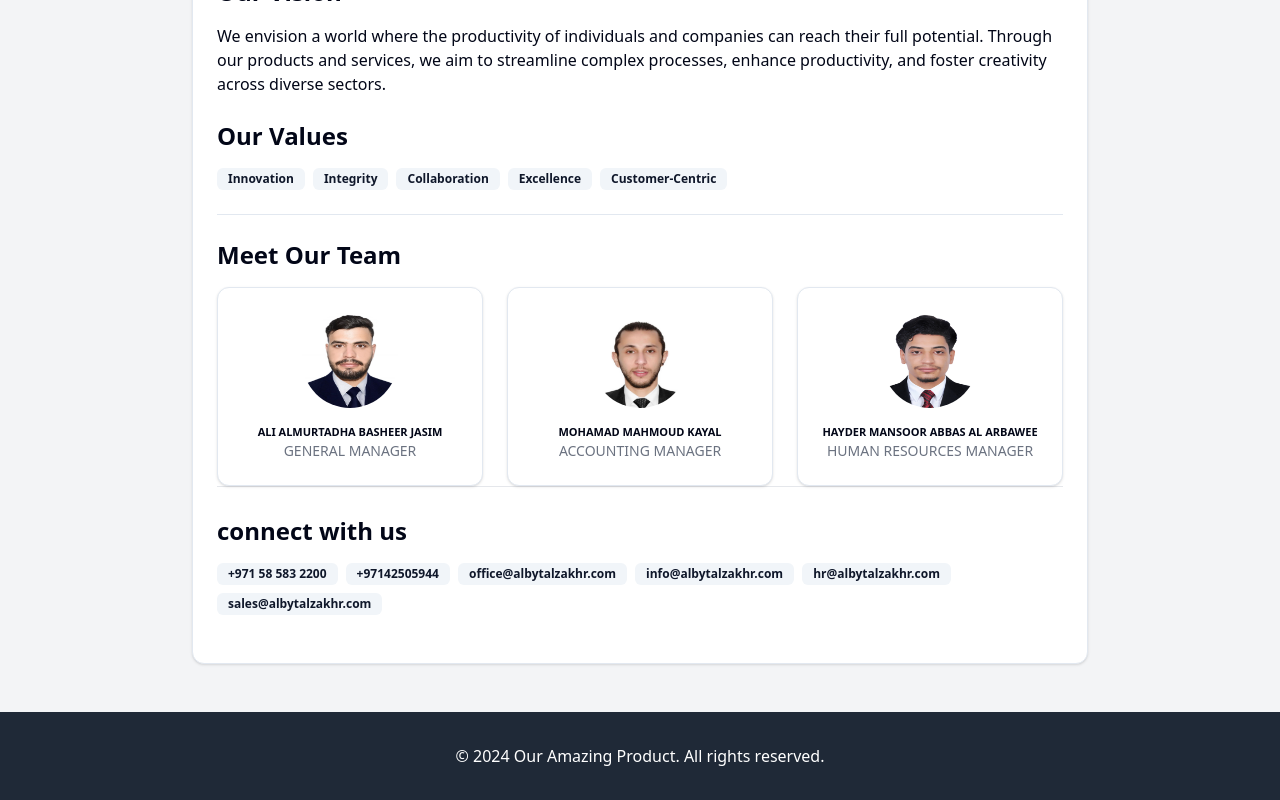
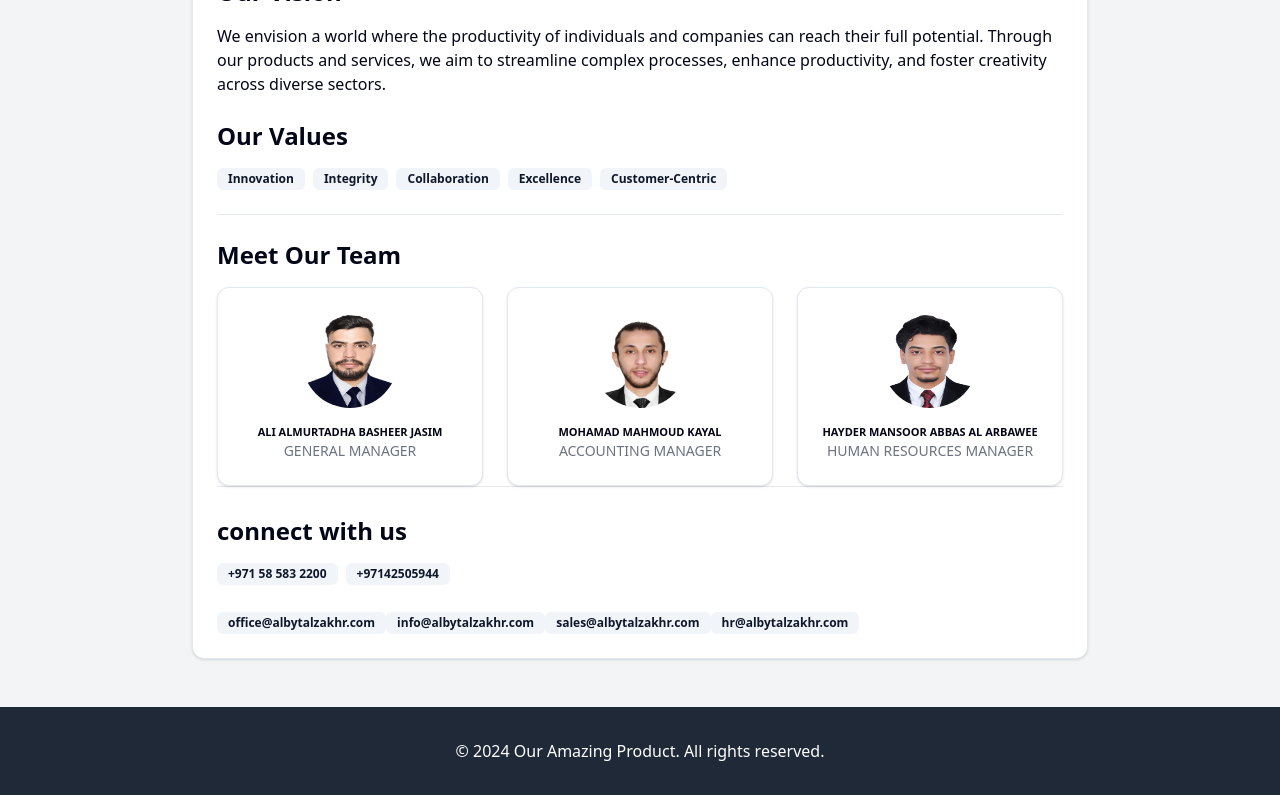
Before and after one commit to AHMAD-M-KAYAL/UAE, a React (Vite) app: page / in a window 1280 px wide. Shown: the part 4712-5512 px from the top of the page. Built offline with nearby package versions, Linux system fonts and the light colour scheme.

Commit message:
"asdfff"

```diff
--- a/src/components/about.jsx
+++ b/src/components/about.jsx
@@ -65,12 +65,11 @@ export default function AboutPage() {
 <div className="flex flex-wrap gap-2 mb-6">
 <Badge variant="secondary">+971 58 583 2200</Badge>
 <Badge variant="secondary">+97142505944</Badge>
-<Badge variant="secondary">office@albytalzakhr.com</Badge>
+ </div>
+ <div><Badge variant="secondary">office@albytalzakhr.com</Badge>
 <Badge variant="secondary">info@albytalzakhr.com</Badge>
-<Badge variant="secondary">hr@albytalzakhr.com</Badge>
 <Badge variant="secondary">sales@albytalzakhr.com</Badge>
-
- </div>
+<Badge variant="secondary">hr@albytalzakhr.com</Badge></div>
           </CardContent>
         </Card>
       </div>
```
